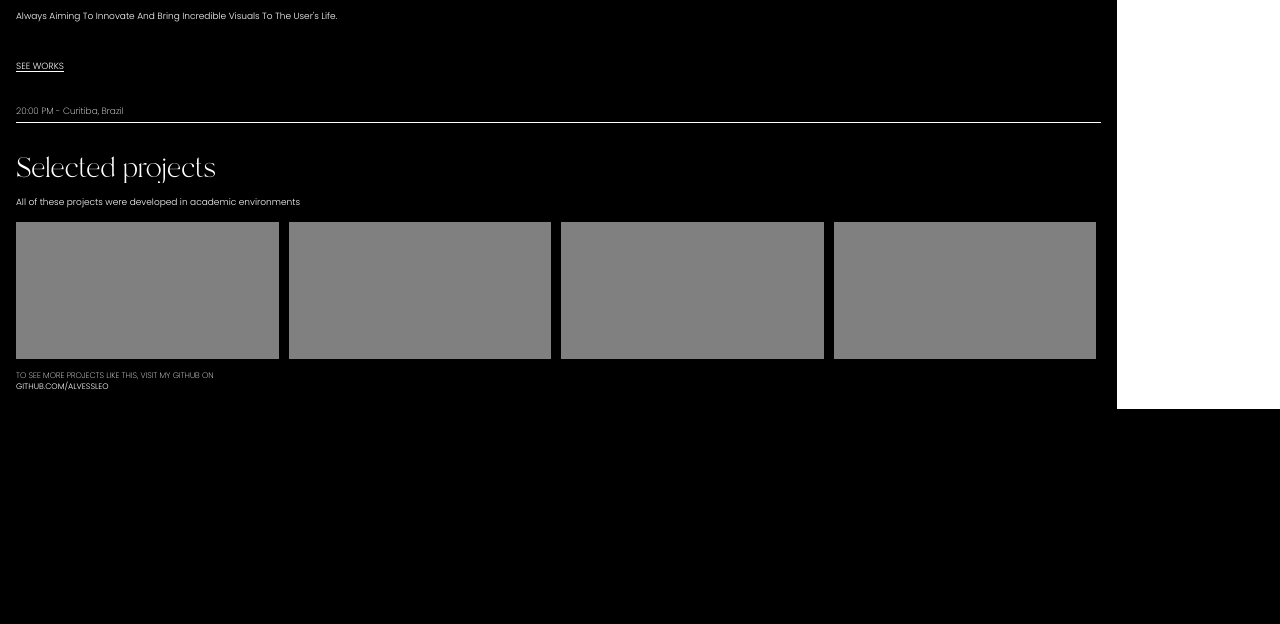
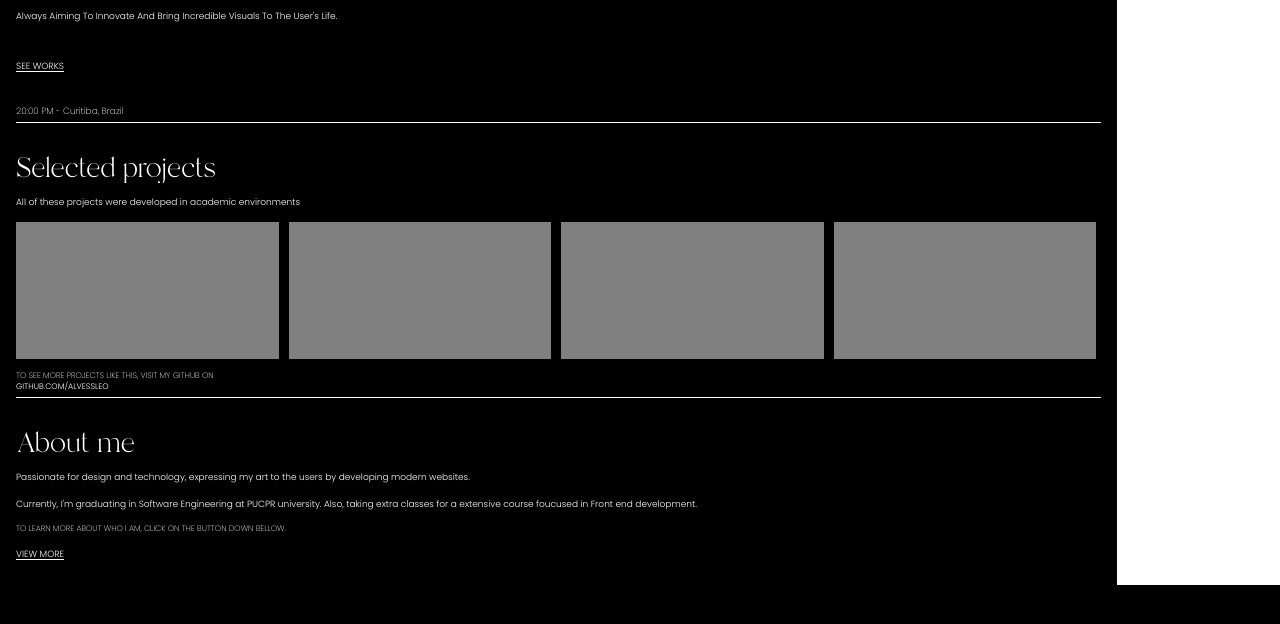
Before and after one commit to alvessleo/portfolio-version-2.0, a plain HTML site: page index.html in a window 1280 px wide. Shown: the part 174-798 px from the top of the page. Drawn offline with Linux system fonts and the light colour scheme.

Commit message:
section about done

```diff
--- a/css/main.scss
+++ b/css/main.scss
@@ -223,10 +223,83 @@ body{
                 font-size: 8px;
                 text-transform: uppercase;
                 margin-top: -.1em;
+                margin-bottom: 0.5em;
             }
+        }
+        hr{
+            height: 0.5px;
+            background-color: #fff;
+            border: none;
         }
 
     }
 
+    .about-section{
+        margin-top: 2em;
+        h1{
+            font-family: 'branchregular';
+            font-style: normal;
+            font-weight: 400;
+            font-size: 28px;
+            color: #fff;
+        }
+
+        p{
+            margin-top: 1.5em;
+            font-family: 'Poppins';
+            font-style: normal;
+            font-weight: 300;
+            font-size: 9px;
+            color: #fff;
+
+            &:nth-of-type(3){
+                font-family: 'Poppins';
+                font-style: normal;
+                text-transform: uppercase;
+                font-weight: 200;
+                font-size: 8px;
+                color: #fff;
+                margin-top: 1.5em;
+            }
+        }
+
+        .button{
+            margin-top: .5em;
+            a{
+                text-decoration: none;
+                text-transform: uppercase;
+                font-family: 'Poppins';
+                font-style: normal;
+                font-weight: 300;
+                font-size: 9px;
+                color: #fff;
+                position: relative;
+
+                &::after{
+                    content: '';
+                    position: absolute;
+                    width: 100%;
+                    height: 1px;
+                    left: 0;
+                    bottom: 0;
+                    background-color: #fff;
+                    transform: scaleX(1);
+                    transform-origin: left;
+                    transition: transform 250ms ease-in;
+                }
+
+                &:hover::after{
+                    transform: scaleX(0);
+                }
+            }
+            margin-bottom: 0.5em;
+        }
+
+        hr{
+            height: 0.5px;
+            background-color: #fff;
+            border: none;
+        }
+    }
 
 }
--- a/index.html
+++ b/index.html
@@ -60,6 +60,18 @@
             </div>
             <p class="works-git">To see more projects like this, visit my GitHub on</p>
             <a href=""><p class="works-git2">github.com/alvessleo</p></a>
+            <hr>
+        </section>
+
+        <section class="about-section">
+            <h1>About me</h1>
+            <p>Passionate for design and technology, expressing my art to the users by developing modern websites.</p>
+            <p>Currently, I'm graduating in Software Engineering at PUCPR university. Also, taking extra classes for a extensive course foucused in Front end development.</p>
+            <p>To learn more about who I am, click on the button down bellow.</p>
+            <div class="button">
+                <a href="#">View more</a>
+            </div>
+            <hr>
         </section>
     </div>
     <div class="white-line">
```
Also changed, not shown: css/main.css, 1 other file.
